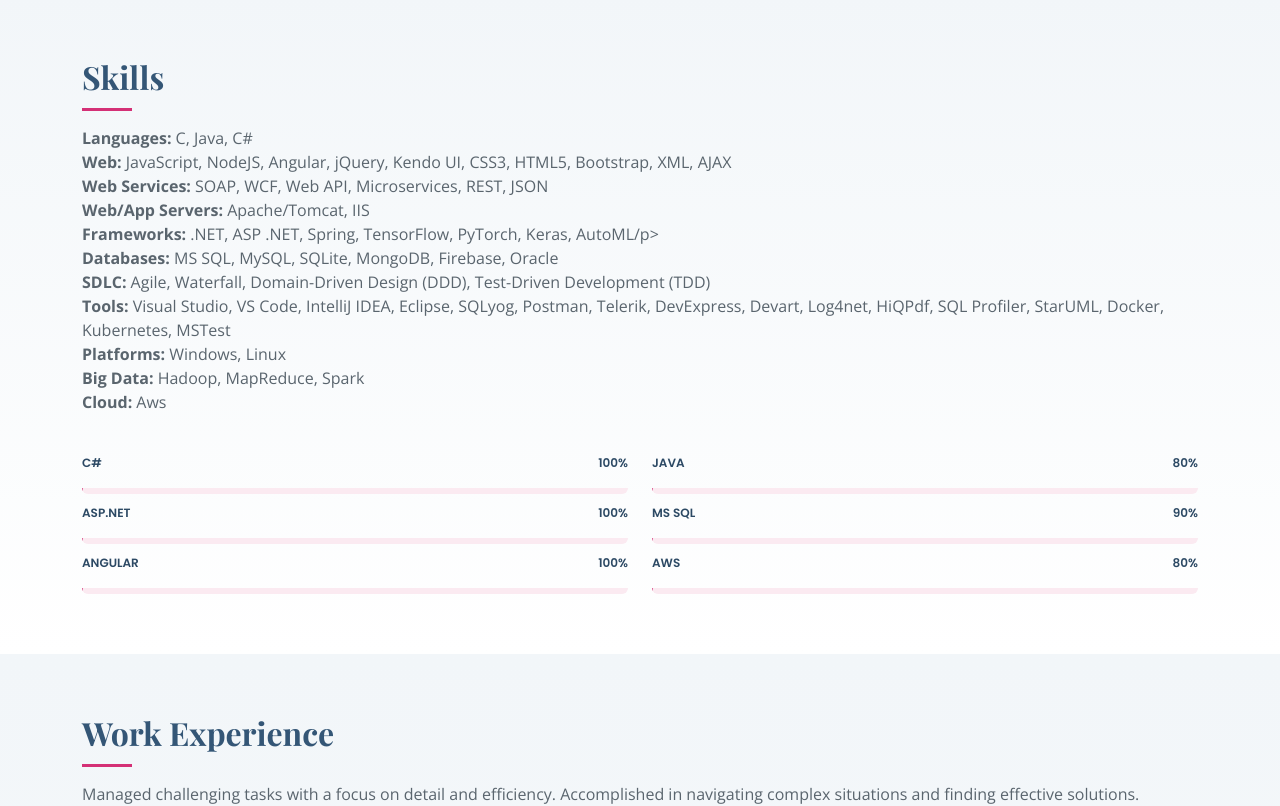
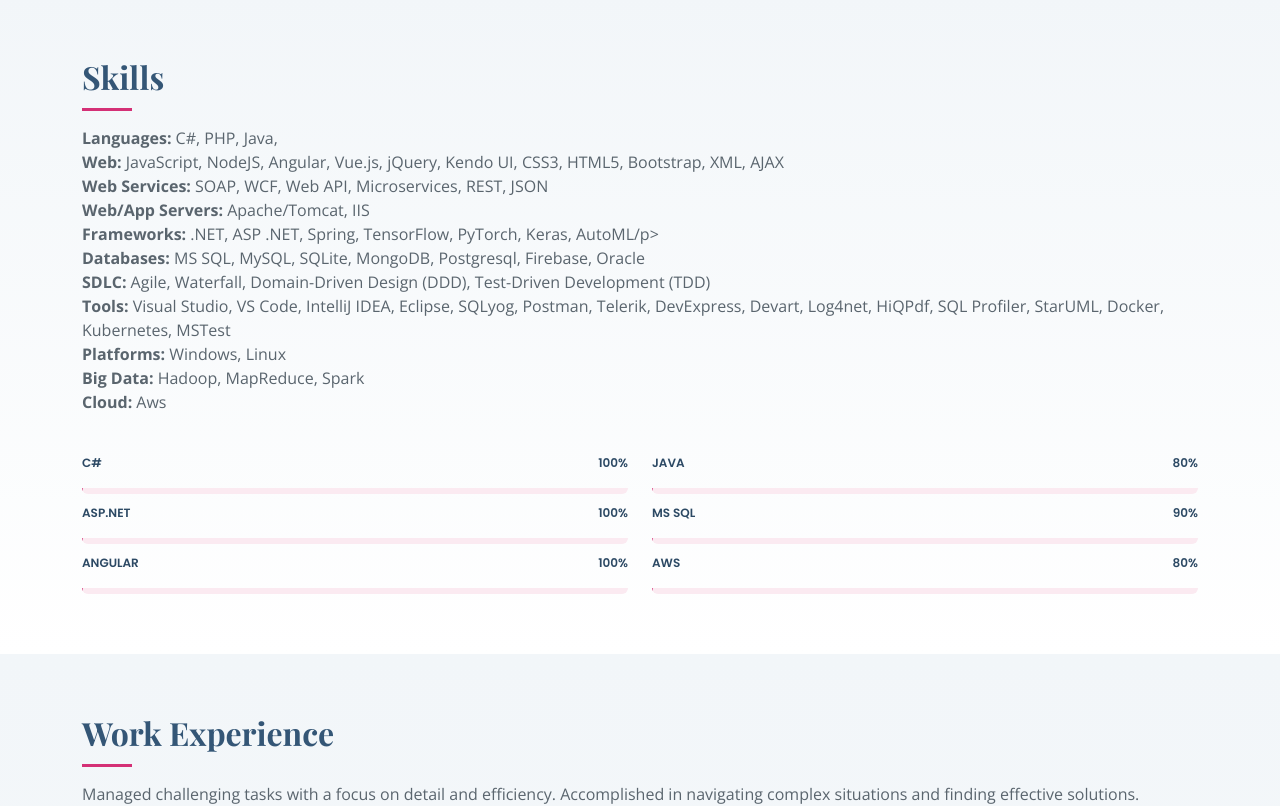
Before and after one commit to khandokar/mysite, an Angular app: page / in a window 1280 px wide. Shown: the part 1860-2666 px from the top of the page. Built offline with nearby package versions, Linux system fonts and the light colour scheme; a web font is replaced by a local one.

Commit message:
Show the validations on submit instead of disabling the submit button

```diff
--- a/src/app/about/about.component.html
+++ b/src/app/about/about.component.html
@@ -1,4 +1,3 @@
-<!-- ======= About Section ======= -->
 <section id="about" class="about">
 <div class="container">
     <div class="row no-gutters">
@@ -40,13 +39,13 @@
                 <div class="col-md-6 d-md-flex align-items-md-stretch">
                 <div class="count-box">
                     <i class="bi bi-award"></i>
-                    <span data-purecounter-start="0" data-purecounter-end="2" data-purecounter-duration="1" class="purecounter"></span>
+                    <span data-purecounter-start="0" data-purecounter-end="1" data-purecounter-duration="1" class="purecounter"></span>
                     <p><strong>Awards</strong></p>
                 </div>
                 </div>
             </div>
-            </div><!-- End .content-->
+            </div>
         </div>
     </div>
 </div>
-</section><!-- End About Section -->
+</section>
--- a/src/app/blog/blog.component.html
+++ b/src/app/blog/blog.component.html
@@ -1,4 +1,3 @@
-<!-- ======= Blog Section ======= -->
 <section id="blog" class="testimonials section-bg">
     <div class="container">
         <div class="section-title">
--- a/src/app/contact/contact.component.html
+++ b/src/app/contact/contact.component.html
@@ -35,6 +35,11 @@
           </div>
           <div class="col-lg-5 col-md-8">
               <form [formGroup]="form" (ngSubmit)="submit()" class="php-email-form">
+                  <div class="my-3">
+                    <div class="loading">Loading</div>
+                    <div *ngIf="showfailure" class="error-message">Sorry, Something went wrong. Please inform admin.</div>
+                    <div *ngIf="showsuccess" class="sent-message">Your message has been sent. Thank you!</div>
+                  </div>
                   <div class="form-group">
                       <input formControlName="name" id="name"  type="text" placeholder="Your Name" class="form-control">
                       <div *ngIf="f['name'].touched && f['name'].invalid" style="color: red; margin-left: 10px;">
@@ -48,7 +53,6 @@
                           <div *ngIf="f['email'].errors && f['email'].errors['email']">Please, enter valid email address.</div>
                       </div>
                   </div>
-
                   <div class="form-group mt-3">
                     <input formControlName="phone" id="phone" type="text"  placeholder="Your Phone" class="form-control" >
                   </div>
@@ -64,14 +68,11 @@
                           <div *ngIf="f['message'].errors && f['message'].errors['required']">Message is required.</div>
                       </div>
                   </div>
-                  <div class="my-3">
-                      <div class="loading">Loading</div>
-                      <div *ngIf="showfailure" class="error-message">Sorry, Something went wrong. Please inform admin.</div>
-                      <div *ngIf="showsuccess" class="sent-message">Your message has been sent. Thank you!</div>
-                  </div>
-                  <div class="text-center"><button [disabled]="form.invalid" type="submit">Send Message</button></div>
+                  <br>
+                  <div class="text-center"><button  type="submit">Send Message</button></div>
               </form>
           </div>
         </div>
     </div>
 </section>
+<!-- [disabled]="form.invalid" -->
--- a/src/app/contact/contact.component.ts
+++ b/src/app/contact/contact.component.ts
@@ -32,6 +32,8 @@
 
   submit() {
 
+    if (this.form.valid) {
+
     const data = {
       id: crypto.randomUUID(),
       name: this.form.value.name,
@@ -61,6 +63,10 @@
           }, 3000);
          }
       });
-
+    }
+    else
+    {
+      this.form.markAllAsTouched();
+    }
   }
 }
--- a/src/app/skills/skills.component.html
+++ b/src/app/skills/skills.component.html
@@ -3,12 +3,12 @@
     <div class="container">
         <div class="section-title">
         <h2>Skills</h2>
-        <p><strong>Languages:</strong> C, Java, C#</p>
-        <p><strong>Web:</strong> JavaScript, NodeJS, Angular, jQuery, Kendo UI, CSS3, HTML5, Bootstrap, XML, AJAX</p>
+        <p><strong>Languages:</strong> C#, PHP, Java, </p>
+        <p><strong>Web:</strong> JavaScript, NodeJS, Angular, Vue.js, jQuery, Kendo UI, CSS3, HTML5, Bootstrap, XML, AJAX</p>
         <p><strong>Web Services:</strong> SOAP, WCF, Web API, Microservices, REST, JSON</p>
         <p><strong>Web/App Servers:</strong> Apache/Tomcat, IIS</p>
         <p><strong>Frameworks:</strong> .NET, ASP .NET, Spring, TensorFlow, PyTorch, Keras, AutoML/p>
-        <p><strong>Databases:</strong> MS SQL, MySQL, SQLite, MongoDB, Firebase, Oracle</p>
+        <p><strong>Databases:</strong> MS SQL, MySQL, SQLite, MongoDB, Postgresql, Firebase, Oracle</p>
         <p><strong>SDLC:</strong> Agile, Waterfall, Domain-Driven Design (DDD), Test-Driven Development (TDD)</p>
         <p><strong>Tools:</strong> Visual Studio, VS Code, IntelliJ IDEA, Eclipse, SQLyog, Postman, Telerik, DevExpress, Devart, Log4net, HiQPdf, SQL Profiler, StarUML, Docker, Kubernetes, MSTest</p>
         <p><strong>Platforms:</strong> Windows, Linux</p>
```
